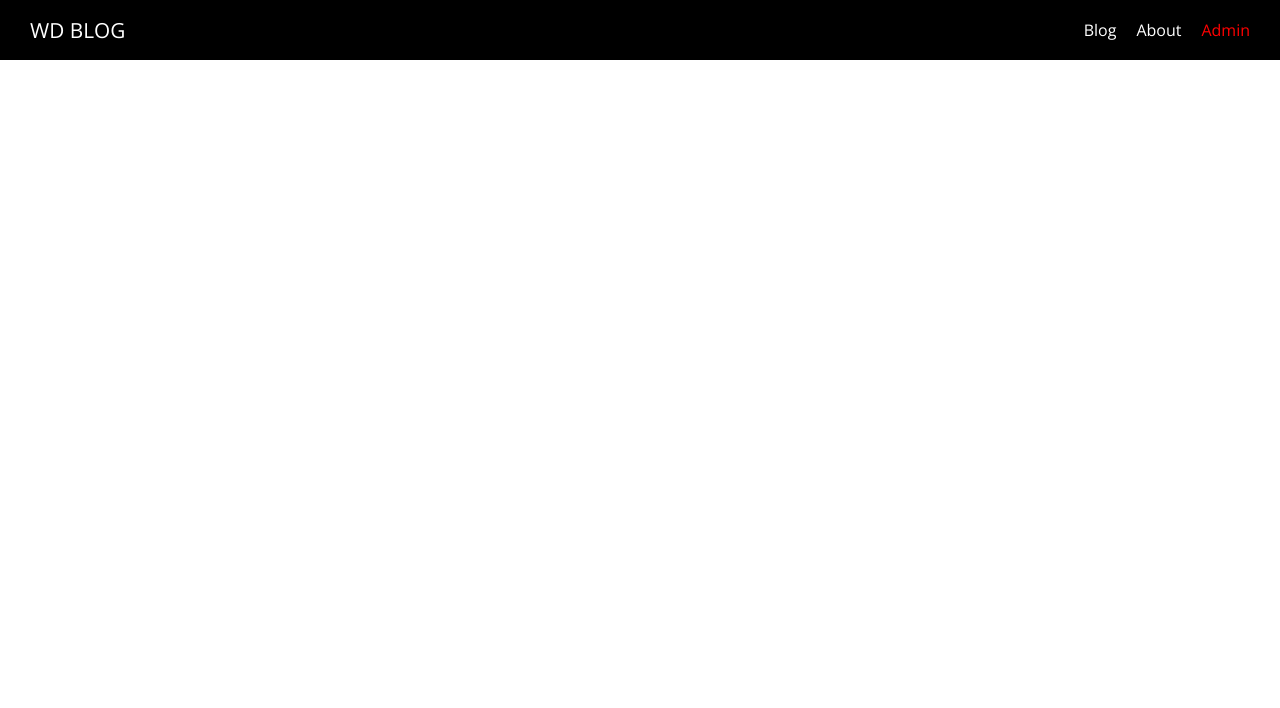
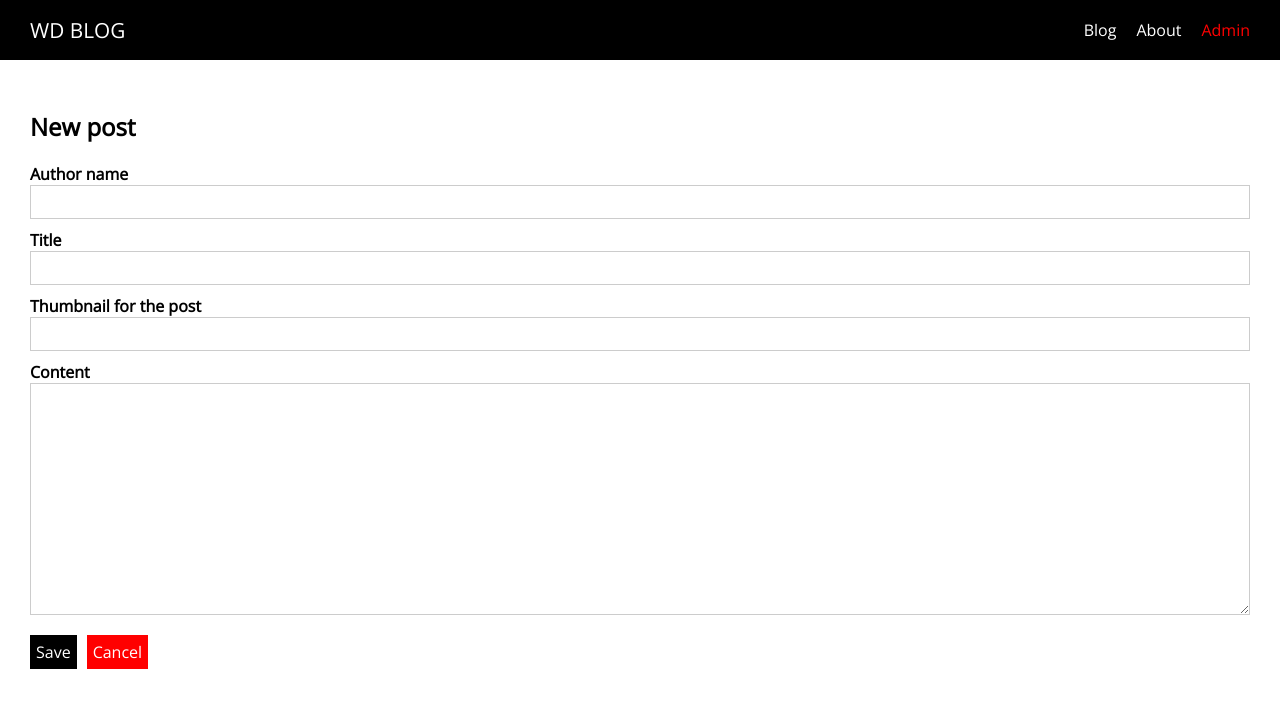
Before and after one commit to stefcot/ssr-example-with-nuxt, a Nuxt app: page /admin/new-post in a window 1280 px wide. Shown: the top 708 px of the page. Built offline with nearby package versions, Linux system fonts and the light colour scheme.

Commit message:
Pages, routing & love : Created new post creation page and form

```diff
--- /dev/null
+++ b/components/UI/AppButton.vue
@@ -0,0 +1,60 @@
+<template>
+  <button class="button" :class="btnStyle" v-bind="$attrs" v-on="$listeners">
+    <slot />
+  </button>
+</template>
+
+<script>
+export default {
+  name: 'AppButton',
+  props: {
+    btnStyle: {
+      type: String,
+      default: ''
+    }
+  }
+}
+</script>
+
+<style scoped>
+.button {
+  font: inherit;
+  background-color: black;
+  color: white;
+  padding: 5px;
+  cursor: pointer;
+  border: 1px solid black;
+}
+
+.button:hover,
+.button:active {
+  background-color: rgb(51, 51, 51);
+  border: 1px solid black;
+}
+
+.inverted {
+  background-color: white;
+  color: black;
+  border: 1px solid transparent;
+}
+
+.inverted:hover,
+.inverted:active {
+  color: #ccc;
+  background-color: white;
+  border: 1px solid transparent;
+}
+
+.cancel {
+  background-color: red;
+  color: white;
+  border: 1px solid transparent;
+}
+
+.cancel:hover,
+.cancel:active {
+  background-color: salmon;
+  border: 1px solid transparent;
+  color: white;
+}
+</style>
--- /dev/null
+++ b/components/UI/AppControlInput.vue
@@ -0,0 +1,60 @@
+<template>
+  <div class="input-control">
+    <label><slot /></label>
+    <input
+      v-if="controlType === 'input'"
+      v-bind="$attrs"
+      :value="value"
+      @input="$emit('input', $event.target.value)"
+    />
+    <textarea
+      v-if="controlType === 'textarea'"
+      rows="10"
+      :value="value"
+      @input="$emit('input', $event.target.value)"
+    ></textarea>
+  </div>
+</template>
+
+<script>
+export default {
+  name: 'AppInputControl',
+  props: {
+    controlType: {
+      type: String,
+      default: 'input'
+    },
+    value: {
+      type: String,
+      default: ''
+    }
+  }
+}
+</script>
+
+<style scoped>
+.input-control {
+  margin: 10px 0;
+}
+
+.input-control label {
+  display: block;
+  font-weight: bold;
+}
+
+.input-control input,
+.input-control textarea {
+  display: block;
+  width: 100%;
+  box-sizing: border-box;
+  font: inherit;
+  border: 1px solid #ccc;
+  padding: 5px;
+}
+
+.input-control input:focus,
+.input-control textarea:focus {
+  background-color: #eee;
+  outline: none;
+}
+</style>
--- /dev/null
+++ b/pages/admin/_postId/index.vue
@@ -0,0 +1,11 @@
+<template>
+  <div class="admin-page">
+    <h1>Post admin page</h1>
+  </div>
+</template>
+
+<style class="scoped">
+.admin-page {
+  padding: 30px;
+}
+</style>
--- /dev/null
+++ b/pages/admin/auth/index.vue
@@ -0,0 +1,3 @@
+<template>
+  <div></div>
+</template>
--- a/pages/admin/index.vue
+++ b/pages/admin/index.vue
@@ -1,11 +1,43 @@
 <template>
   <div class="admin-page">
-    <h1>About page</h1>
+    <h1>Admin page</h1>
+    <section class="new-post">
+      <button @click="onCreateButtonClick">Create post</button>
+    </section>
+    <section class="existing-posts">
+      <h1>Existing posts</h1>
+      <PostList></PostList>
+    </section>
   </div>
 </template>
 
+<script>
+import PostList from '@/components/Posts/PostList'
+export default {
+  components: { PostList },
+  methods: {
+    onCreateButtonClick() {
+      this.$router.push('/admin/new-post')
+    }
+  }
+}
+</script>
+
 <style class="scoped">
 .admin-page {
-  padding: 30px;
+  padding: 20px;
+}
+.new-post {
+  text-align: center;
+  border-bottom: 1px solid #ccc;
+  padding: 0 0 10px;
+}
+.existing-posts {
+  text-align: center;
+}
+.existing-posts h1 {
+  text-align: center;
+  font-family: 'Open Sans', sans-serif;
+  color: #666666;
 }
 </style>
--- /dev/null
+++ b/pages/admin/new-post/index.vue
@@ -0,0 +1,63 @@
+<template>
+  <div class="admin-new-post-page">
+    <section>
+      <h1>New post</h1>
+    </section>
+    <section class="new-post-form">
+      <form @submit.prevent="onSave">
+        <AppControlInput v-model="editedPost.author"
+          >Author name</AppControlInput
+        >
+        <AppControlInput v-model="editedPost.title">Title</AppControlInput>
+        <AppControlInput v-model="editedPost.thumbnail"
+          >Thumbnail for the post</AppControlInput
+        >
+        <AppControlInput v-model="editedPost.content" control-type="textarea"
+          >Content</AppControlInput
+        >
+        <AppButton type="submit">Save</AppButton>
+        <AppButton
+          type="button"
+          style="margin: 10px;"
+          btn-style="cancel"
+          @click="onCancel"
+          >Cancel</AppButton
+        >
+      </form>
+    </section>
+  </div>
+</template>
+
+<script>
+import AppButton from '@/components/UI/AppButton'
+import AppControlInput from '@/components/UI/AppControlInput'
+
+export default {
+  components: {
+    AppButton,
+    AppControlInput
+  },
+  data() {
+    return {
+      editedPost: {
+        title: '',
+        author: '',
+        thumbnail: '',
+        content: ''
+      }
+    }
+  },
+  methods: {
+    onCancel() {
+      this.$router.push('/admin')
+    },
+    onSave() {}
+  }
+}
+</script>
+
+<style class="scpoed">
+.admin-new-post-page {
+  padding: 30px;
+}
+</style>
```
